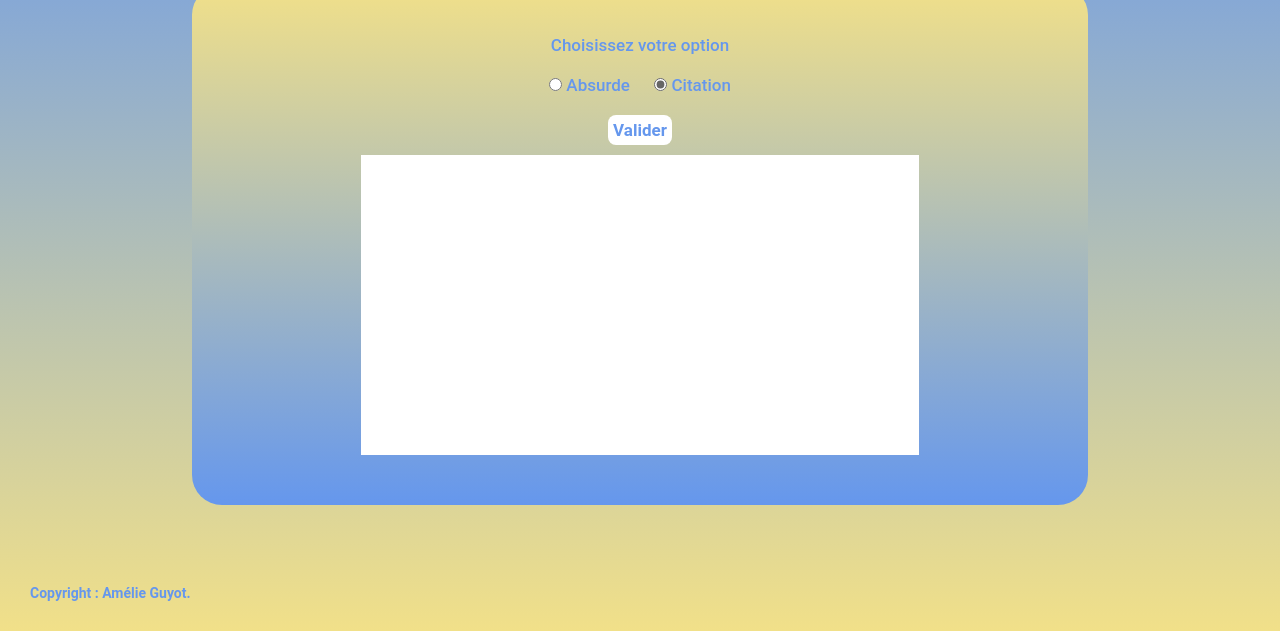
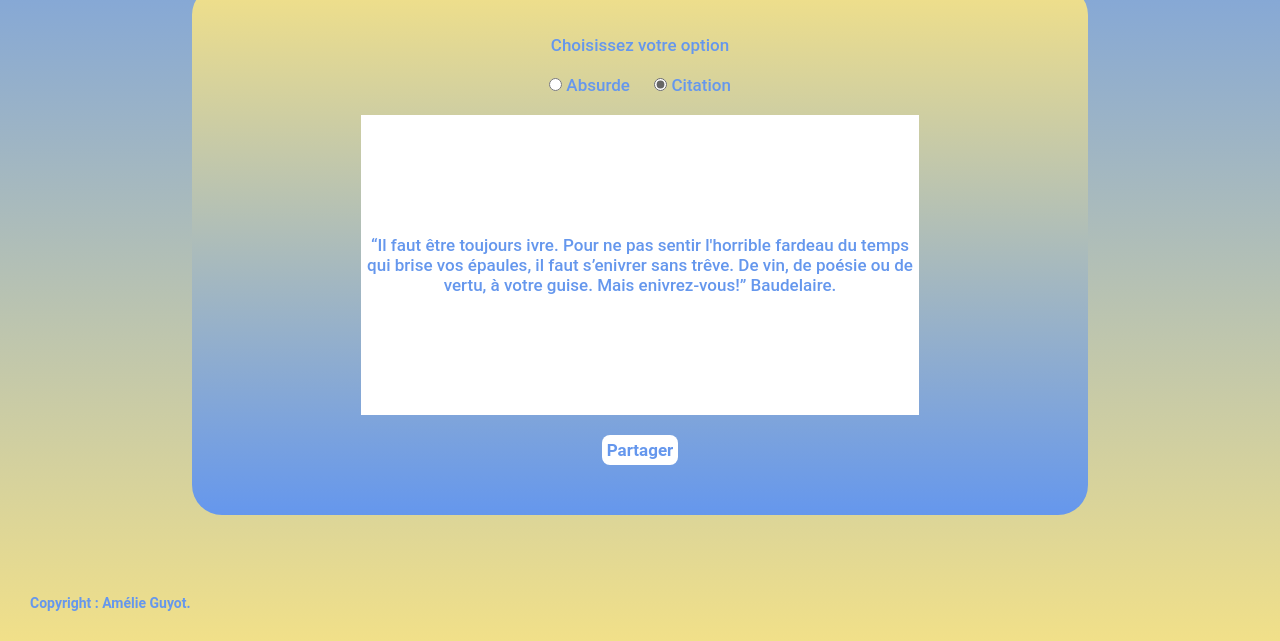
Before and after one commit to Sigma-2000/Generative-App, a plain HTML site: page index.html in a window 1280 px wide. Both pictures are taken after a click on the radio button "Citation". Shown: the part 201-842 px from the top of the page. Drawn offline with Linux system fonts and the light colour scheme.

Commit message:
first step

```diff
--- a/index.html
+++ b/index.html
@@ -31,13 +31,13 @@
             </div>
         </div>
 
-        <div class="zoneSaisie">
-            <button id="btnValiderMot">Valider</button>
-        </div>
-
         <div class="zoneProposition">
 
         </div>
+        <div class="zonePartage">
+            <button id="btnPartager">Partager</button>
+        </div>
+
         <!--<img id="imageDisplay" src="" alt="Image aléatoire">-->
         <!--<div class="zonePartage">
             <button>Partager</button>-->
--- a/scripts/script.js
+++ b/scripts/script.js
@@ -1,6 +1,20 @@
 function randomCitation(list){
     return list[Math.floor(Math.random() * list.length)];
 }
+
+function displayResult(citation){
+
+    let spanResult= document.getElementById("spanResult")
+
+    if(!spanResult){
+        let zoneProposition = document.querySelector(".zoneProposition");
+        spanResult= document.createElement("span");
+        spanResult.id = "spanResult";
+        zoneProposition.appendChild(spanResult);
+    }
+    spanResult.innerText = citation;
+}
+
 
 function startTheGame(){
 
@@ -9,12 +23,12 @@ function startTheGame(){
          listeBtnRadio[index].addEventListener("change", (event) => {
              // Si c'est le premier élément qui a été modifié, alors nous voulons générer de l'absurde
              if (event.target.value === "1") {
-                 console.log(randomCitation(listAbsurd));
+                 displayResult(randomCitation(listAbsurd));
              } else {
-                console.log(randomCitation(listCitation));
+                displayResult(randomCitation(listCitation));
 
              }
-             // Et on modifie l'affichage en direct, avec une fonction aélatoire
+             // Et on modifie l'affichage en direct
 
          })
      }
--- a/style.css
+++ b/style.css
@@ -119,10 +119,6 @@ footer {
 }
 
 
-.zoneSaisie {
-    width: 20%;
-    margin-bottom: 10px;
-}
 .zoneProposition {
     width: 70%;
     height: 300px; /* Vous pouvez ajuster la hauteur selon vos besoins */
@@ -132,7 +128,9 @@ footer {
     justify-content: center;
     align-items: center;
 }
+
 .zonePartage {
+    width: 20%;
     padding-top: 20px;
 }
 
```
